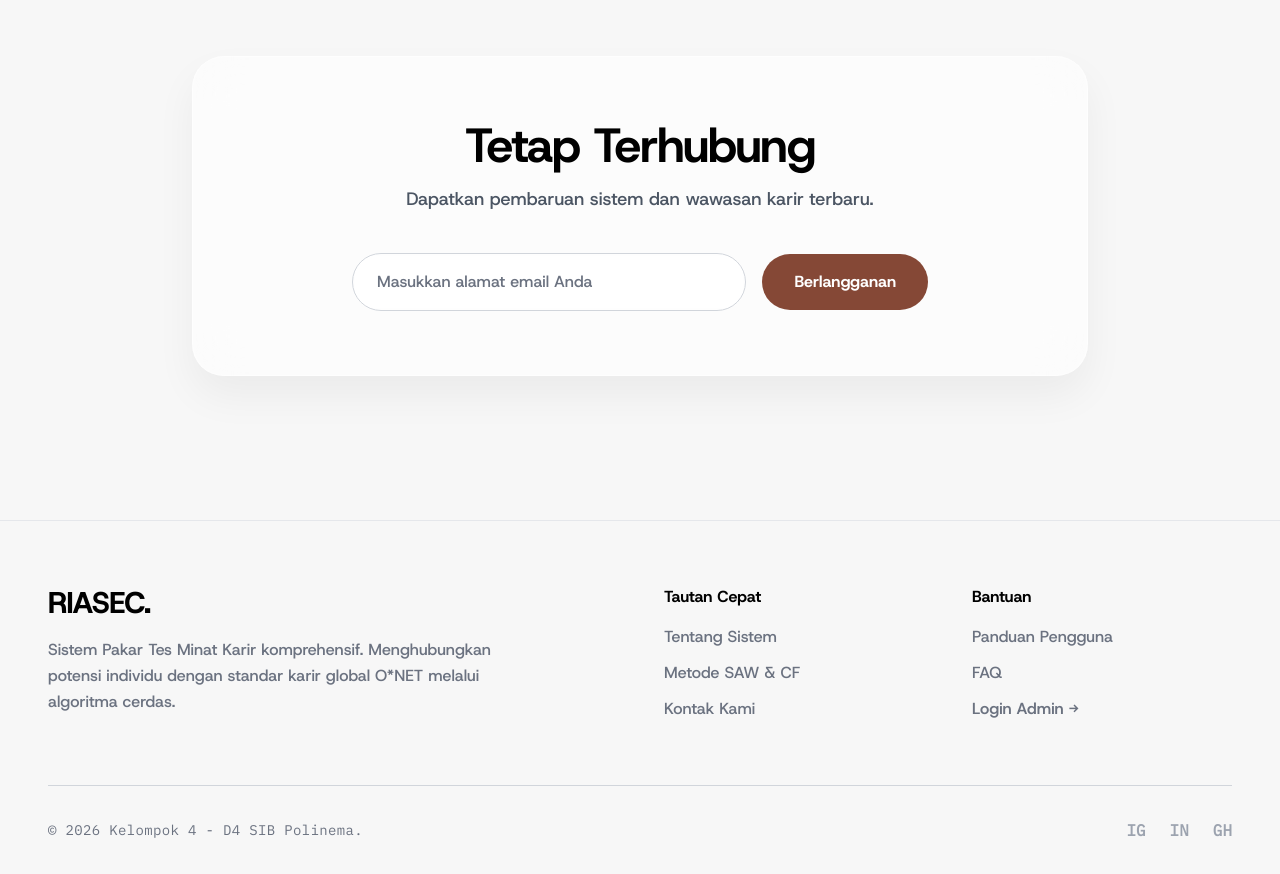
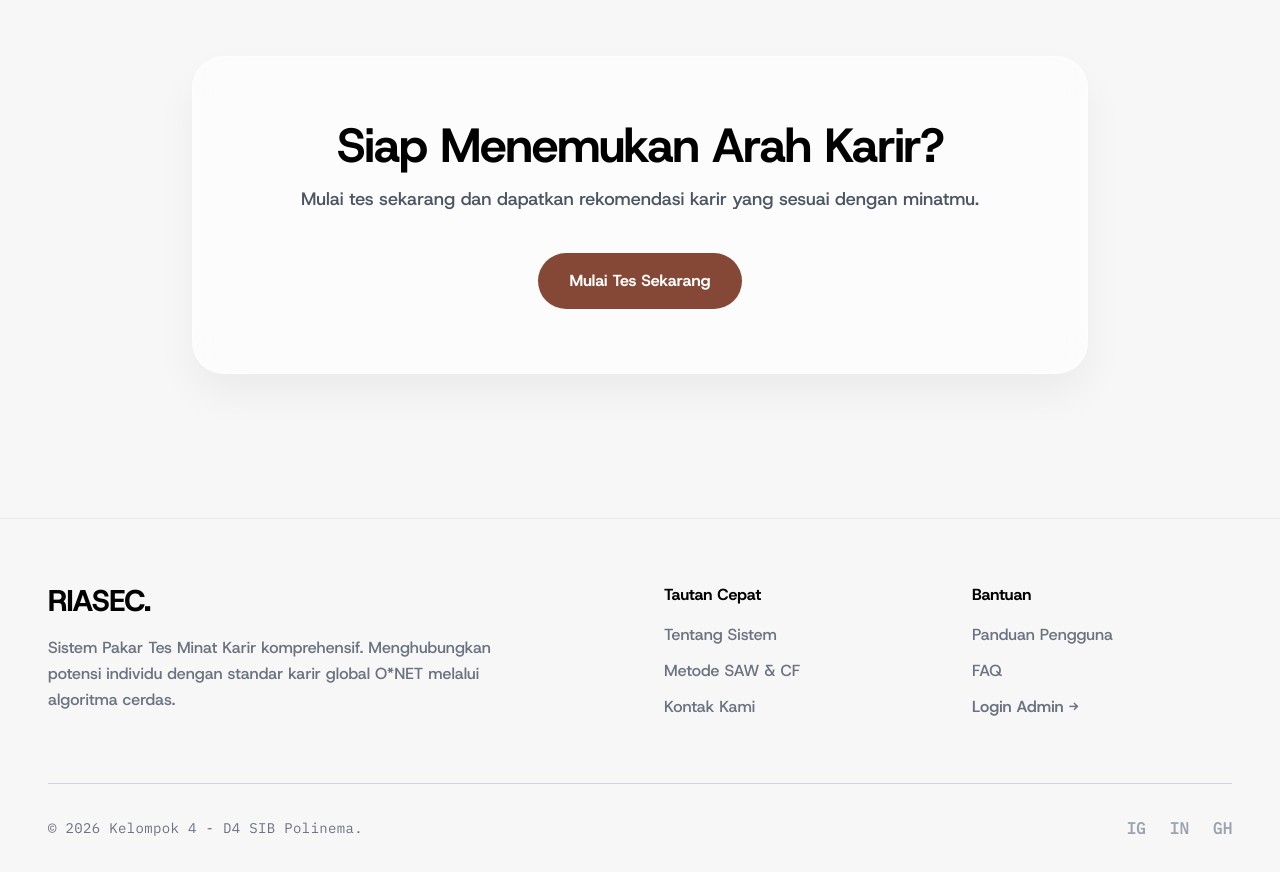
Before and after one commit to Kemal1101/Tes-Minat-Karir, a React (Vite) app in the folder Tes-Minat-Karir-FE/: page / in a window 1280 px wide. Shown: the part 2640-3514 px from the top of the page. Built offline with nearby package versions, Linux system fonts and the light colour scheme.

Commit message:
fix: mengubah bottom page menjadi start test

```diff
--- a/Tes-Minat-Karir-FE/src/pages/components/CTASection.jsx
+++ b/Tes-Minat-Karir-FE/src/pages/components/CTASection.jsx
@@ -51,29 +51,18 @@ export default function CTASection() {
       <section className="py-16 md:py-24 px-4 md:px-8">
         <div className="max-w-4xl mx-auto bg-white/60 backdrop-blur-xl border border-white/50 rounded-[2rem] p-8 md:p-16 text-center shadow-[0_20px_40px_rgba(0,0,0,0.05)]">
           <h2 className="text-3xl md:text-4xl lg:text-5xl font-bold tracking-tight mb-4 text-black">
-            Tetap Terhubung
+            Siap Menemukan Arah Karir?
           </h2>
           <p className="text-base md:text-lg text-gray-600 font-medium mb-8 md:mb-10">
-            Dapatkan pembaruan sistem dan wawasan karir terbaru.
+            Mulai tes sekarang dan dapatkan rekomendasi karir yang sesuai dengan minatmu.
           </p>
 
-          <form
-            className="flex flex-col sm:flex-row items-center justify-center gap-4 max-w-xl mx-auto"
-            onSubmit={(e) => e.preventDefault()}
+          <button
+            type="button"
+            className="bg-appAccent text-white px-8 py-3.5 md:py-4 rounded-full text-sm md:text-base font-bold transition-all duration-200 hover:-translate-y-0.5 hover:shadow-[0_0_20px_rgba(133,72,54,0.6)] whitespace-nowrap"
           >
-            <input
-              type="email"
-              placeholder="Masukkan alamat email Anda"
-              className="w-full sm:flex-1 bg-white/50 backdrop-blur-sm border border-gray-300 focus:border-appAccent focus:ring-2 focus:ring-appAccent/20 rounded-full px-6 py-4 outline-none transition-all text-black placeholder:text-gray-500 font-medium"
-              required
-            />
-            <button
-              type="submit"
-              className="w-full sm:w-auto bg-appAccent text-white px-8 py-3.5 md:py-4 rounded-full text-sm md:text-base font-bold transition-all duration-200 hover:-translate-y-0.5 hover:shadow-[0_0_20px_rgba(133,72,54,0.6)] whitespace-nowrap"
-            >
-              Berlangganan
-            </button>
-          </form>
+            Mulai Tes Sekarang
+          </button>
         </div>
       </section>
     </>
```
